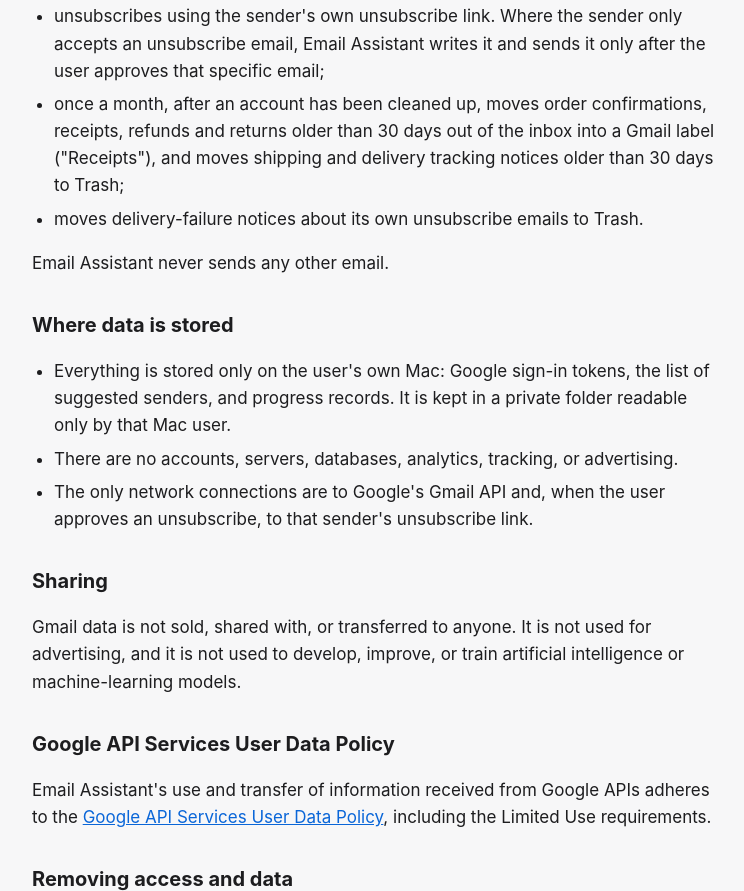
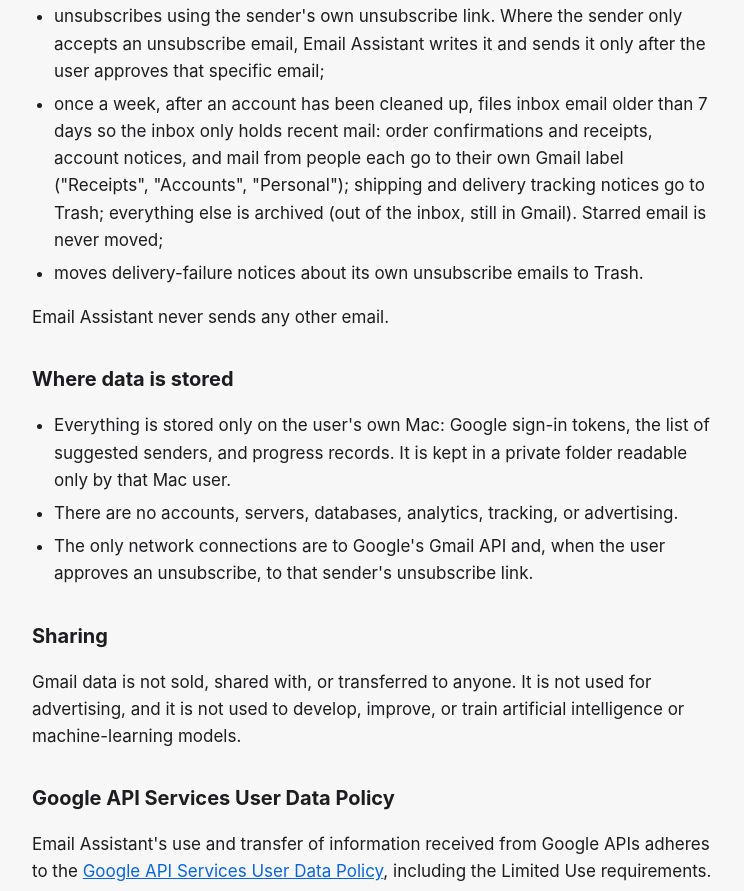
Before and after one commit to cwonderly/email-assistant-site, a plain HTML site: page privacy.html in a window 1280 px wide. Shown: the part 1030-1921 px from the top of the page, without its empty margins (264-1008 px from the left). Drawn offline with Linux system fonts and the light colour scheme.

Commit message:
Privacy: weekly inbox tidy

```diff
--- a/privacy.html
+++ b/privacy.html
@@ -45,9 +45,11 @@
       <li>unsubscribes using the sender's own unsubscribe link. Where the sender only accepts
         an unsubscribe email, Email Assistant writes it and sends it only after the user
         approves that specific email;</li>
-      <li>once a month, after an account has been cleaned up, moves order confirmations, receipts,
-        refunds and returns older than 30 days out of the inbox into a Gmail label ("Receipts"), and
-        moves shipping and delivery tracking notices older than 30 days to Trash;</li>
+      <li>once a week, after an account has been cleaned up, files inbox email older than 7 days so the
+        inbox only holds recent mail: order confirmations and receipts, account notices, and mail from
+        people each go to their own Gmail label ("Receipts", "Accounts", "Personal"); shipping and
+        delivery tracking notices go to Trash; everything else is archived (out of the inbox, still in
+        Gmail). Starred email is never moved;</li>
       <li>moves delivery-failure notices about its own unsubscribe emails to Trash.</li>
     </ul>
     <p>Email Assistant never sends any other email.</p>
```
